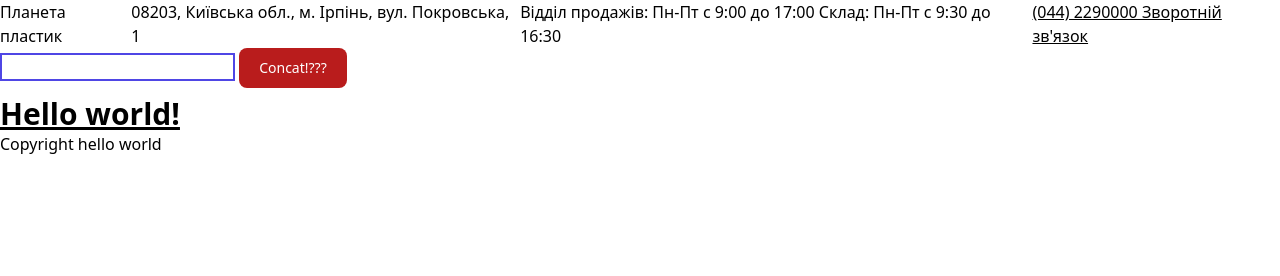
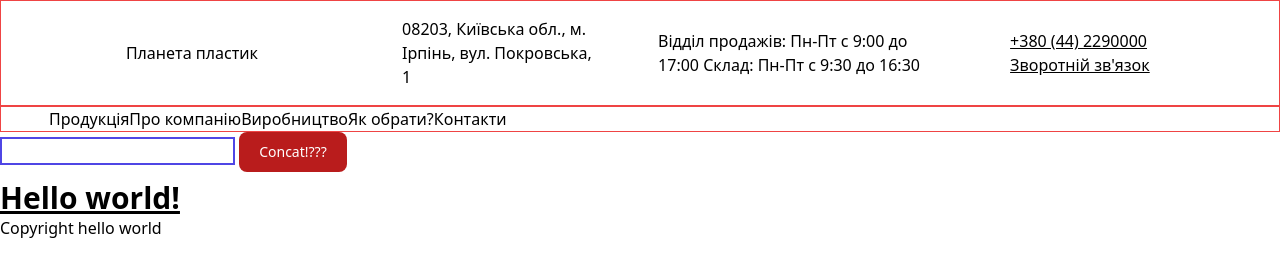
Before and after one commit to ViktoriaRosovska/evroplast, a plain HTML site: page index.html in a window 1280 px wide. Drawn offline with nearby package versions, Linux system fonts and the light colour scheme.

Commit message:
Deploying to gh-pages from @ ViktoriaRosovska/evroplast@934becda7a3c8850424a63e3e3f104ab9d3493a1 🚀

```diff
--- a/index.html
+++ b/index.html
@@ -6,26 +6,40 @@
   <meta name="viewport" content="width=device-width, initial-scale=1.0" />
   <title>Simple TypeScript pag 5</title>
   <base href="/" />
-  <link rel="stylesheet" href="./output.css" />
+  <link rel="stylesheet" type="text/css" href="./style/application.css" />
   <link href="https://cdn.jsdelivr.net/npm/tailwindcss/dist/tailwind.min.css" rel="stylesheet" />
 </head>
 
 <body>
+  <header>
     <section>
-    <div class="xl:container mx-auto">
-      <nav>
-        <ul class="flex flex-row">
-          <li>Планета пластик</li>
-          <li>08203, Київська обл., м. Ірпінь, вул. Покровська, 1</li>
-          <li>Відділ продажів: Пн-Пт с 9:00 до 17:00 Склад: Пн-Пт с 9:30 до 16:30</li>
-          <li>
-            <a href="tel:+38(044) 2290000" class="underline text-slate-500">(044) 2290000 Зворотній зв'язок</a>
+      <div class="container mx-auto border border-red-500 w-296 px-12 py-4">
+        <nav class="">
+          <ul class="flex flex-row items-center justify-center">
+            <li class="mr-36">Планета пластик</li>
+            <li class="w-48 mr-16">08203, Київська обл., м. Ірпінь, вул. Покровська, 1</li>
+            <li class="w-72 mr-16">Відділ продажів: Пн-Пт с 9:00 до 17:00 Склад: Пн-Пт с 9:30 до 16:30</li>
+            <li class="w-36">
+              <a href="tel:+38(044) 2290000" class="underline text-slate-500">+380 (44) 2290000 Зворотній зв'язок</a>
             </li>
           </ul>
         </nav>
       </div>
     </section>
-
+    <section>
+      <div class="containerSize container mx-auto border border-red-500 w-296 px-12">
+        <nav>
+          <ul class="flex flex-row">
+            <li>Продукція</li>
+            <li>Про компанію</li>
+            <li>Виробництво</li>
+            <li>Як обрати?</li>
+            <li>Контакти</li>
+          </ul>
+        </nav>
+      </div>
+    </section>
+  </header>
   <input class="border-solid border-2 border-indigo-600" />
   <button id="button" type="button" class="text-white bg-red-700 hover:bg-green-700 focus:ring-blue-300 font-medium rounded-lg text-sm px-5 py-2.5 mr-2 mb-2 dark:bg-blue-600 dark:hover:bg-blue-700 focus:outline-none dark:focus:ring-blue-800">
     Concat!???
```
Also changed, not shown: bundle.js (+15 -16 lines). Lines whose indentation alone changed are shown as unchanged.
